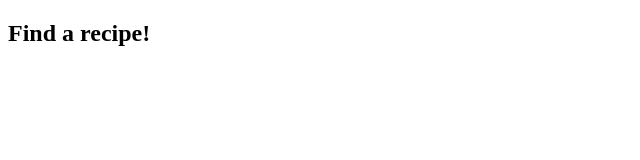
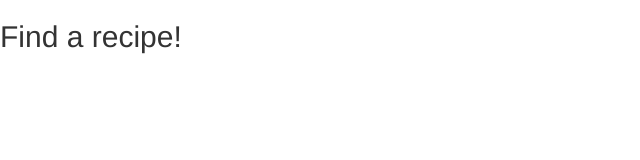
Before and after one commit to LM-Towner/recipeFinder, a React app: page / in a window 1280 px wide. Shown: the whole page, without its empty margins (0-640 px from the left). Built offline with nearby package versions, Linux system fonts and the light colour scheme.

Commit message:
Bootstrap CDN added for styling as well as styling folder with simple css to the body of the program

```diff
--- a/public/index.html
+++ b/public/index.html
@@ -19,7 +19,8 @@
       work correctly both with client-side routing and a non-root public URL.
       Learn how to configure a non-root public URL by running `npm run build`.
     -->
-    <title>React App</title>
+<link rel="stylesheet" href="https://maxcdn.bootstrapcdn.com/bootstrap/3.3.7/css/bootstrap.min.css">
+    <title>Recipe App</title>
   </head>
   <body>
     <noscript>
--- /dev/null
+++ b/src/styles/index.css
@@ -0,0 +1,4 @@
+body{
+    text-align: center;
+    padding: 5%;
+}
```
